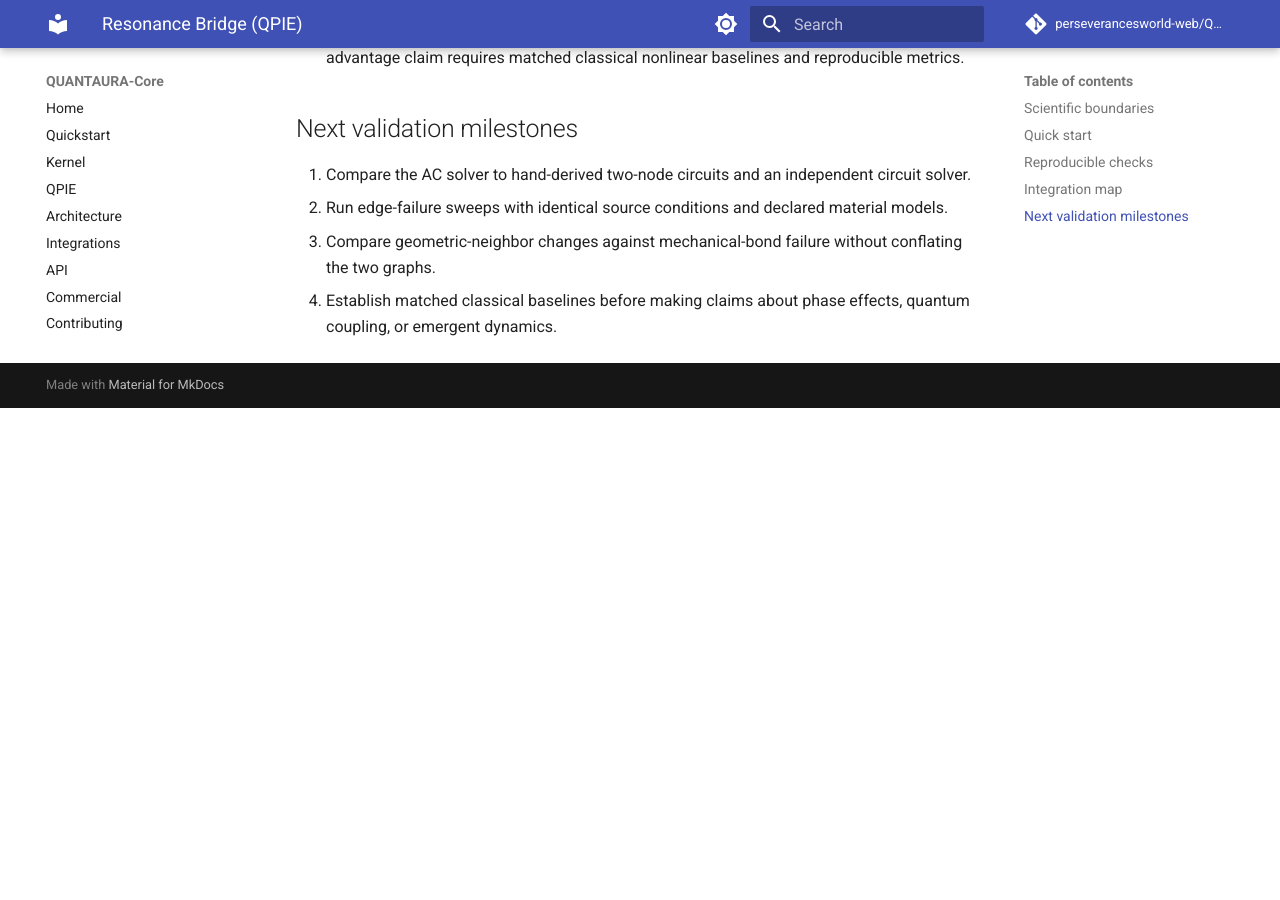
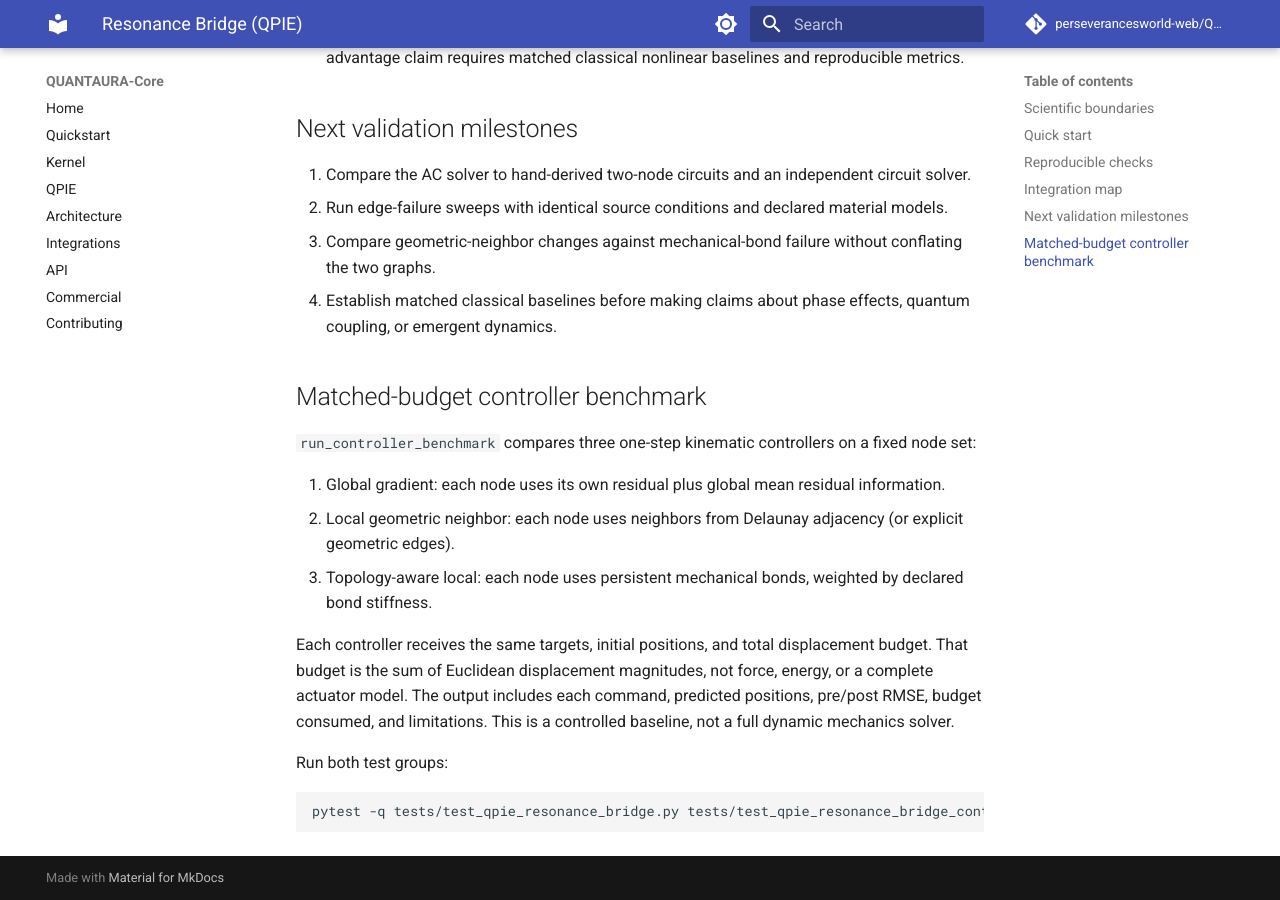
Before and after one commit to perseverancesworld-web/QUANTAURA-Core, an MkDocs documentation site: the page built from docs/resonance-bridge.md, in a window 1280 px wide and 900 px high, scrolled down 1648 px. Built offline with MkDocs 1.6.1 and Material for MkDocs 9.7.7, drawn with Linux system fonts in a browser that asks for light colours; comment, search, counter and statistics services are not loaded; before the commit the page ends 2056 px from its top, so only the background shows below that.

Commit message:
Document matched-budget topology-aware controller experiment

````diff
--- a/docs/resonance-bridge.md
+++ b/docs/resonance-bridge.md
@@ -51,3 +51,19 @@ pytest -q tests/test_qpie_resonance_bridge.py
 2. Run edge-failure sweeps with identical source conditions and declared material models.
 3. Compare geometric-neighbor changes against mechanical-bond failure without conflating the two graphs.
 4. Establish matched classical baselines before making claims about phase effects, quantum coupling, or emergent dynamics.
+
+## Matched-budget controller benchmark
+
+`run_controller_benchmark` compares three one-step kinematic controllers on a fixed node set:
+
+1. Global gradient: each node uses its own residual plus global mean residual information.
+2. Local geometric neighbor: each node uses neighbors from Delaunay adjacency (or explicit geometric edges).
+3. Topology-aware local: each node uses persistent mechanical bonds, weighted by declared bond stiffness.
+
+Each controller receives the same targets, initial positions, and total displacement budget. That budget is the sum of Euclidean displacement magnitudes, not force, energy, or a complete actuator model. The output includes each command, predicted positions, pre/post RMSE, budget consumed, and limitations. This is a controlled baseline, not a full dynamic mechanics solver.
+
+Run both test groups:
+
+```bash
+pytest -q tests/test_qpie_resonance_bridge.py tests/test_qpie_resonance_bridge_control.py
+```
````
